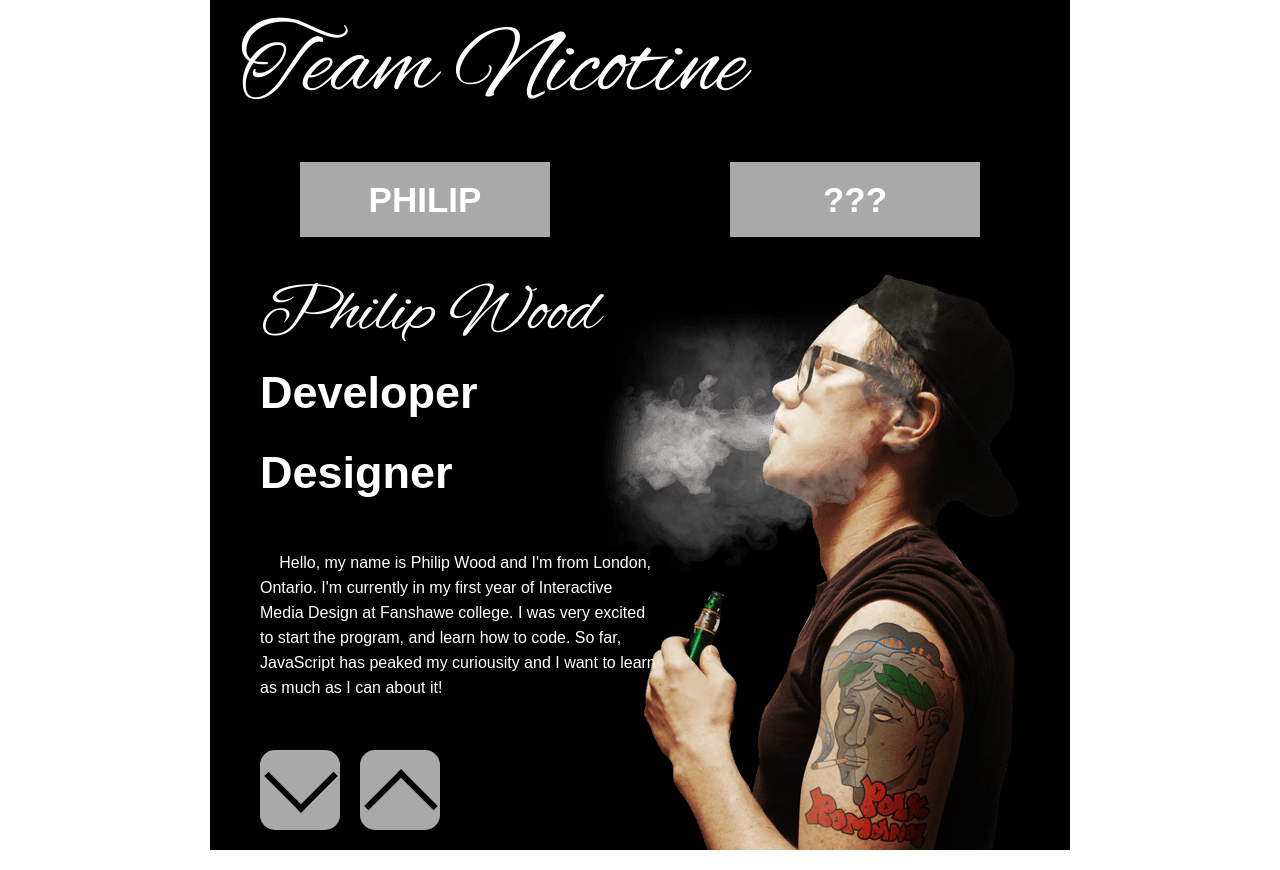
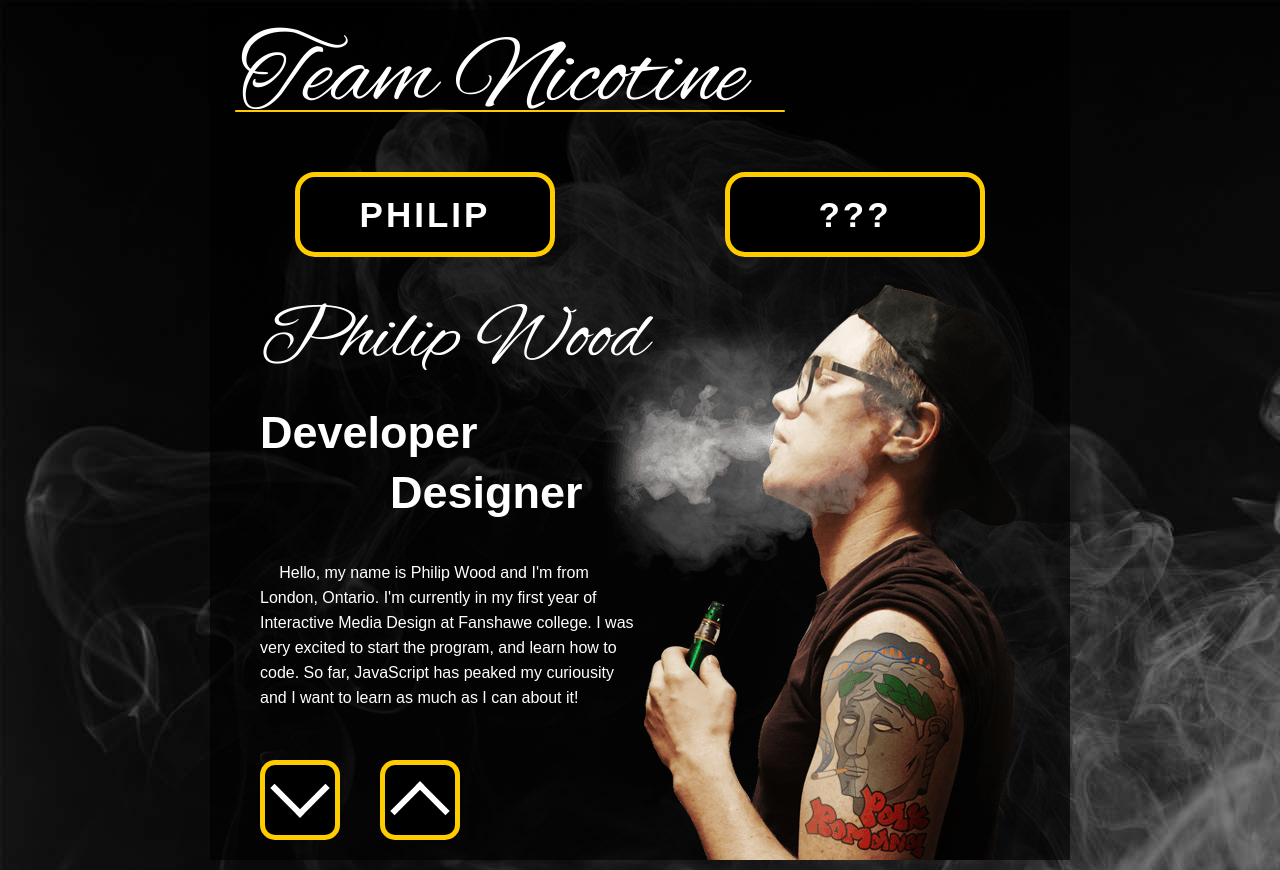
Before and after one commit to philipwood0912/wood_p_dynamicPage, a plain HTML site: page index.html in a window 1280 px wide. Drawn offline with Linux system fonts and the light colour scheme; files whose address does not match are found by name.

Commit message:
design update

```diff
--- a/css/main.css
+++ b/css/main.css
@@ -26,21 +26,38 @@ p {
     color: #fff;
 }
 
+body {
+    padding: 10px 0px;
+    background-image: url('../images/smoke_bg.jpg');
+}
+
 #container {
     width: 860px;
     height: 850px;
     margin: 0 auto;
-    background-color: #000000;
+    background-color: rgba(0, 0, 0, 0.65);
 }
 
 #mainHeader {
     width: 860px;
     height: 150px;
+    position: relative;
 }
 
 h1 {
     font-size: 100px;
     padding: 20px 0px 0px 30px;
+    position: absolute;
+}
+
+#line {
+    width: 550px;
+    height: 2px;
+    background-color: #ffcc00;
+    position: absolute;
+    margin-left: 25px;
+    margin-top: 100px;
+    border-radius: 30px;
 }
 
 #linkDiv {
@@ -54,13 +71,24 @@ h1 {
     width: 250px;
     height: 75px;
     text-align: center;
-    background-color: darkgrey;
+    background-color: #000000;
     margin-top: 12px;
+    border-radius: 20px;
+    border: 5px solid #ffcc00;
+}
+
+.link:hover {
+    background-color: #ffcc00;
+}
+
+.link:hover h2 {
+    color: #000000;
 }
 
 .link h2 {
     font-size: 35px;
     padding: 20px;
+    letter-spacing: 3px;
 }
 
 img {
@@ -75,7 +103,7 @@ img {
 }
 
 .textSwap {
-    width: 400px;
+    width: 380px;
     height: 180px;
     color: #fff;
     position: absolute;
@@ -88,8 +116,8 @@ img {
 #name {
     position: absolute;
     margin-left: 50px;
-    margin-top: 30px;
-    font-size: 70px;
+    margin-top: 40px;
+    font-size: 80px;
 }
 
 .job {
@@ -99,16 +127,16 @@ img {
 
 #dev {
     margin-left: 50px;
-    margin-top: 120px;
+    margin-top: 150px;
 }
 
 #des {
-    margin-left: 50px;
-    margin-top: 200px;
+    margin-left: 180px;
+    margin-top: 210px;
 }
 
 #buttonFlex {
-    width: 180px;
+    width: 200px;
     height: 80px;
     display: flex;
     flex-direction: row;
@@ -119,29 +147,47 @@ img {
 }
 
 .button {
-    width: 80px;
-    height: 80px;
-    background-color: darkgrey;
+    width: 70px;
+    height: 70px;
+    background-color: #000000;
     border-radius: 15px;
+    border: 5px solid #ffcc00;
+}
+
+.button:hover {
+    background-color: #ffcc00;
+}
+
+.button:hover .arrow {
+    border-color: #000000;
 }
 
 .arrow {
-    width: 40px;
-    height: 40px;
-    border: solid black;
+    width: 30px;
+    height: 30px;
+    border: solid #fff;
     border-width: 0 6px 6px 0;
     display: inline-block;
     padding: 3px;
-    margin-left: 15px;
+    margin-left: 14px;
 }
 
 .up {
     transform: rotate(-135deg);
     -webkit-transform: rotate(-135deg);
-    margin-top: 30px;
+    margin-top: 25px;
 }
 
 .down {
     transform: rotate(45deg);
     -webkit-transform: rotate(45deg);
+    margin-top: 2px;
 }
+
+#error {
+    position: absolute;
+}
+
+#errorText {
+    position: absolute;
+}
--- a/index.html
+++ b/index.html
@@ -10,6 +10,7 @@
     <section id="container">
         <header id="mainHeader">
             <h1>Team Nicotine</h1>
+            <div id="line"></div>
         </header>
         <div id="linkDiv">
             <div class="link philip">
@@ -43,8 +44,8 @@
             <img src="images/teamphoto.png" alt="philip">
         </section>
         <section class="swap unknown">
-            <h2></h2>
-            <p></p>
+            <h2 id="error">404</h2>
+            <p id="errorText">Sorry, we are having trouble finding this at the moment..</p>
         </section>
     </section>
     <script src="js/main.js"></script>
```
Also changed, not shown: images/smoke_bg.jpg (added).
